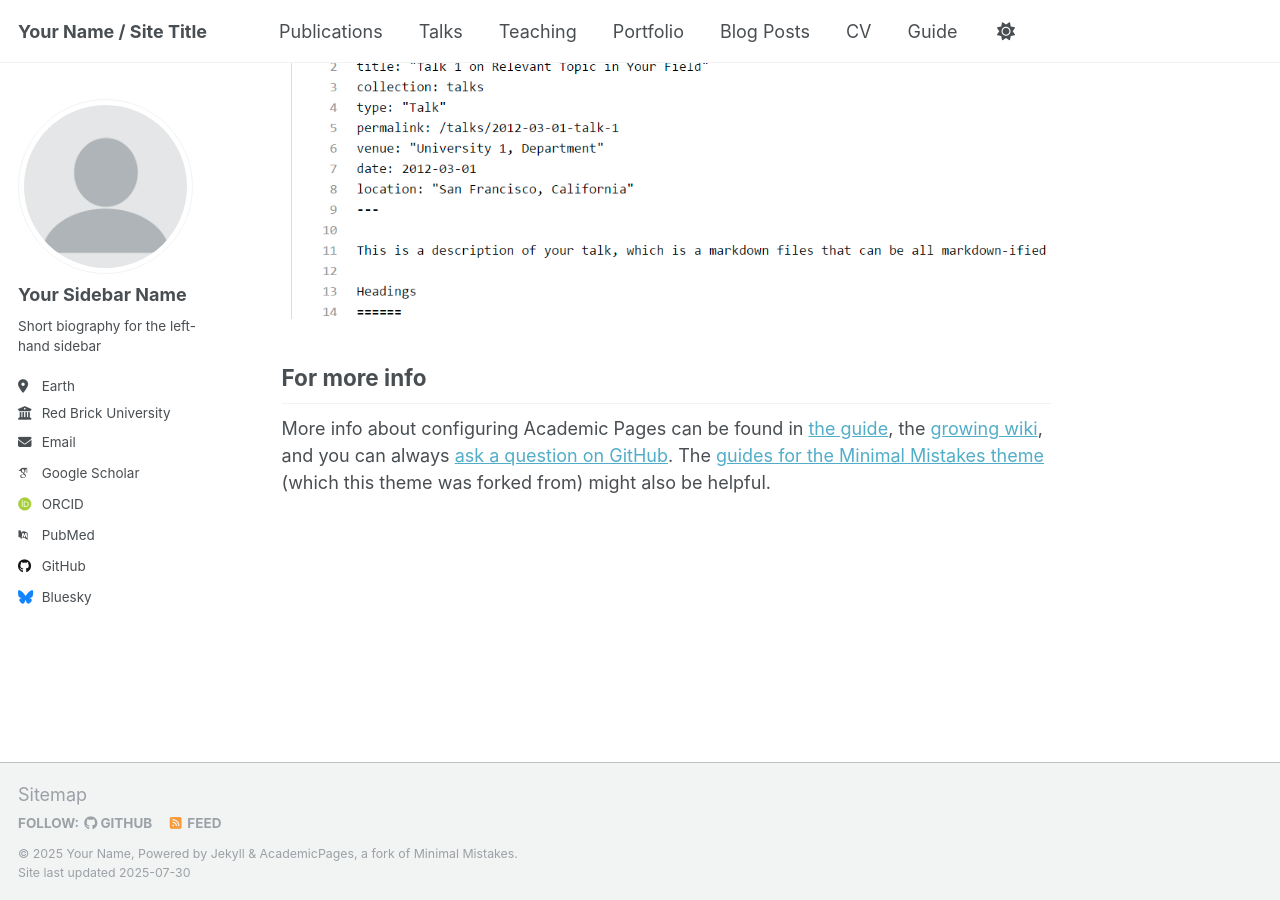
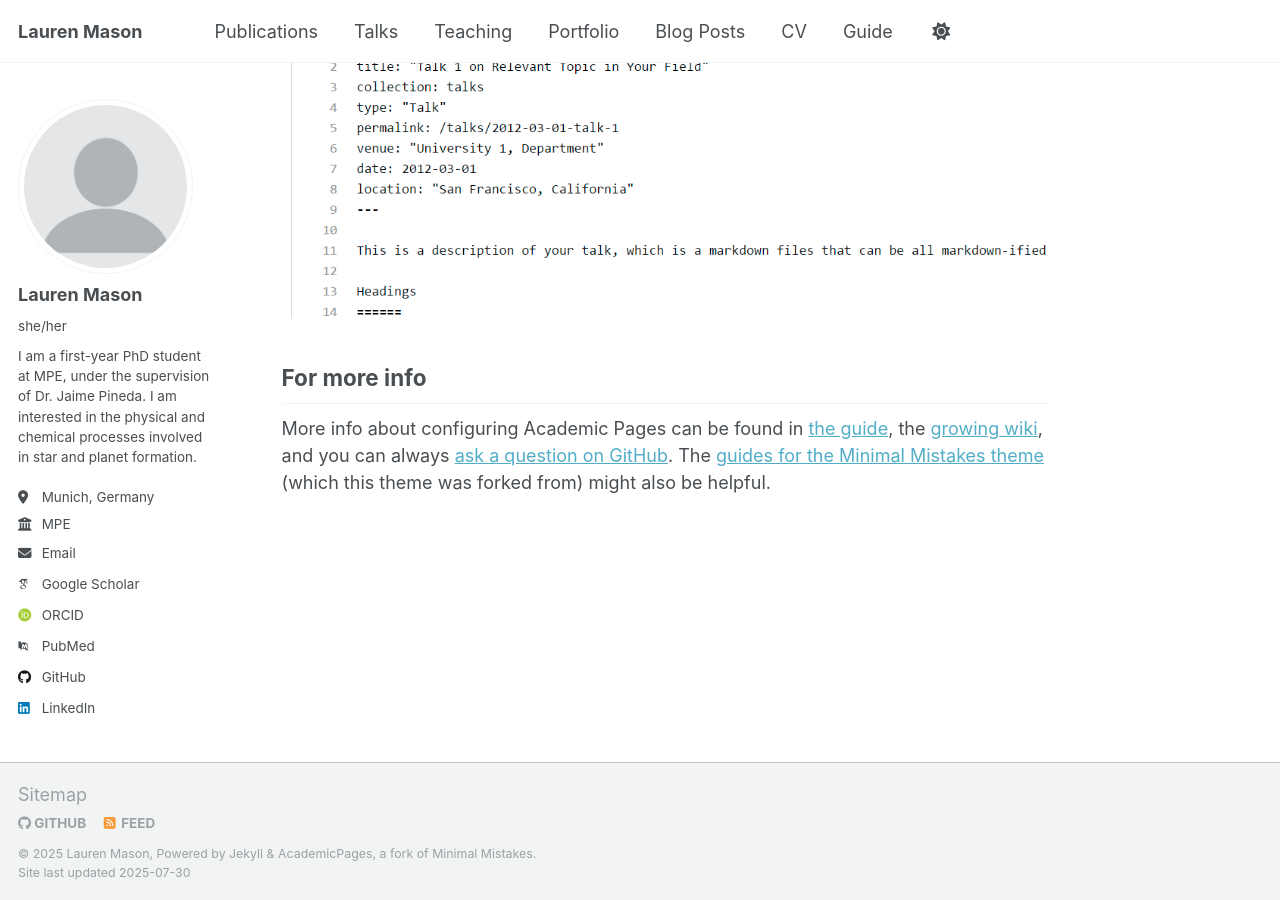
Before and after one commit to Lauren4476/Lauren4476.github.io, a Jekyll site: the page built from _pages/about.md, in a window 1280 px wide and 900 px high, scrolled down 2880 px. Built offline with Jekyll 4.4.1, drawn with Linux system fonts in a browser that asks for light colours; some web fonts are replaced; a script that is not in the unit is left out.

Commit message:
Update site config with personal details

```diff
--- a/_config.yml
+++ b/_config.yml
@@ -7,15 +7,15 @@
 # server process.
 
 # Basic Site Settings
-locale                   : "en-US"
+locale                   : "en-UK"
 site_theme               : "default"
-title                    : "Your Name / Site Title"
+title                    : "Lauren Mason"
 title_separator          : "-"
-name                     : &name "Your Name"
-description              : &description "personal description"
-url                      : https://academicpages.github.io # the base hostname & protocol for your site e.g. "https://[your GitHub username].github.io" or if you already have some other page hosted on Github then use "https://[your GitHub username].github.io/[Your Repo Name]"
+name                     : &name "Lauren Mason"
+description              : &description "My personal website, built with Jekyll and the AcademicPages template."
+url                      : https://Lauren4476.github.io # the base hostname & protocol for your site e.g. "https://[your GitHub username].github.io" or if you already have some other page hosted on Github then use "https://[your GitHub username].github.io/[Your Repo Name]"
 baseurl                  : "" # the subpath of your site, e.g. "/blog"
-repository               : "academicpages/academicpages.github.io"
+repository               : "Lauren4476/Lauren4476.github.io"
 
 # Site Author - The following control what appear as part of the author content on the side bar.
 #               If a field is blank the icon and link will not appear, otherwise it will be shown.
@@ -23,13 +23,13 @@ repository               : "academicpages/academicpages.github.io"
 author:
   # Biographic information
   avatar           : "profile.png"
-  name             : "Your Sidebar Name"
-  pronouns         : # example: "she/her"
-  bio              : "Short biography for the left-hand sidebar"
-  location         : "Earth"
-  employer         : "Red Brick University"
+  name             : "Lauren Mason"
+  pronouns         : "she/her"
+  bio              : "I am a first-year PhD student at MPE, under the supervision of Dr. Jaime Pineda. I am interested in the physical and chemical processes involved in star and planet formation."
+  location         : "Munich, Germany"
+  employer         : "MPE"
   uri              : # URL
-  email            : "none@example.org"
+  email            : "lauren.mason2010@hotmail.co.uk"
 
   # Academic websites
   academia         : # URL
@@ -47,13 +47,13 @@ author:
   bitbucket        : # Username - Update with your username on the site
   codepen          : # Username
   dribbble         : # Username
-  github           : "academicpages"
+  github           : "Lauren4476"
   kaggle           : # Username
   stackoverflow    : # User number or user number and name (i.e., use "1" or "1/jeff-atwood")
 
   # Social media
   artstation       : # Username
-  bluesky          : "bsky.app" # Replace this with you Bluesky username
+  bluesky          : # Username
   facebook         : # Username
   flickr           : # Username
   foursquare       : # Username
@@ -62,7 +62,7 @@ author:
   keybase          : # Username
   instagram        : # Username
   lastfm           : # Username
-  linkedin         : # Username
+  linkedin         : "www.linkedin.com/in/lauren-l-mason"
   mastodon         : # URL
   medium           : # URL
   pinterest        : # Username
```
